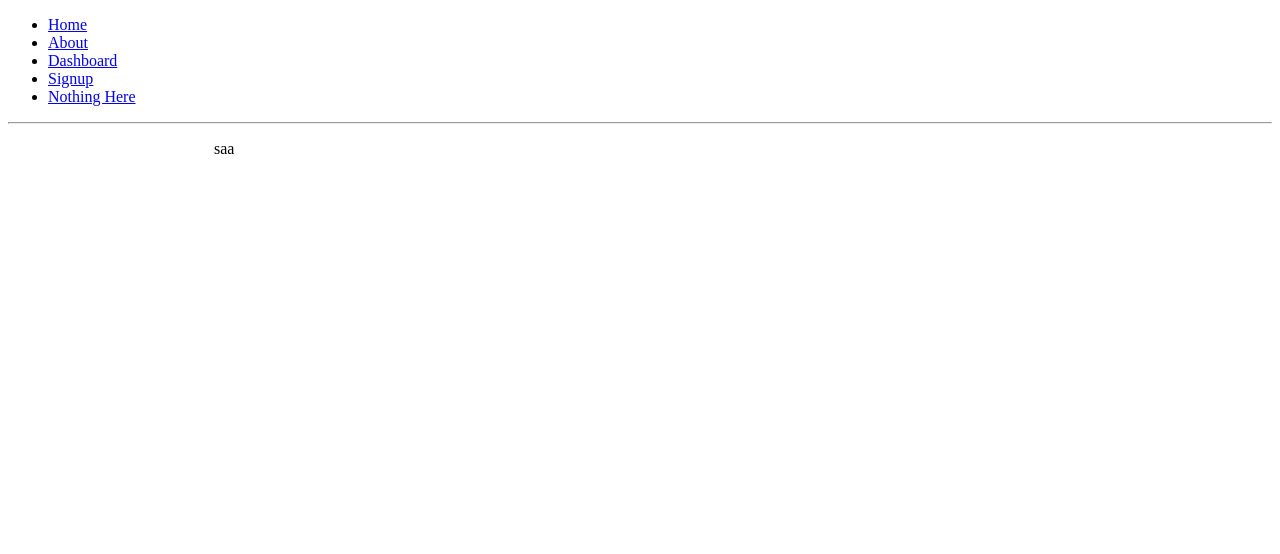
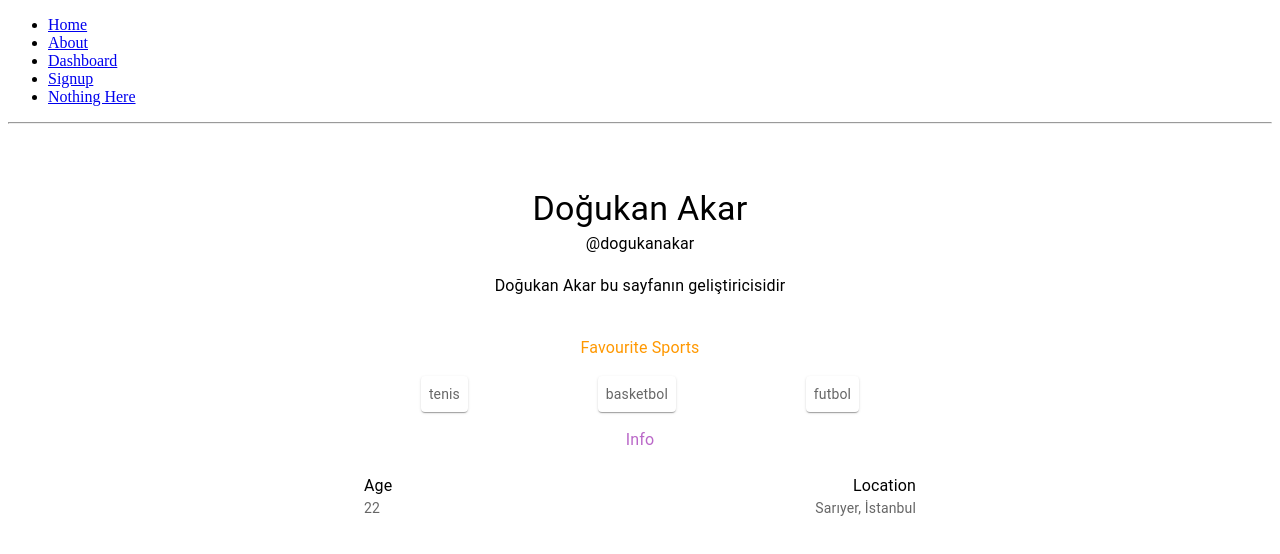
Before and after one commit to bounswe/2021SpringGroup2, a React app in the folder frontend/: page /profile/1 in a window 1280 px wide. Shown: the top 554 px of the page. Built offline with nearby package versions, Linux system fonts and the light colour scheme.

Commit message:
#163 viewing events with dummy data

```diff
--- a/frontend/src/App.js
+++ b/frontend/src/App.js
@@ -25,7 +25,7 @@ const App = () => {
                     <Route path='signup' element={<Signup/>}/>
                     <Route path='profile' element={<Profile/>}>
                         <Route path="edit" element={<EditProfile/>}/>
-                        <Route path="*" element={<ViewProfile/>}/>
+                        <Route path=":userid" element={<ViewProfile/>}/>
                         <Route index element={<ViewProfile/>}/>
                     </Route>
                     <Route path="*" element={<Home />} />
--- a/frontend/src/Views/Profile/Index.js
+++ b/frontend/src/Views/Profile/Index.js
@@ -3,6 +3,6 @@ import Container from "@mui/material/Container";
 import {Outlet, Route} from "react-router-dom";
 
 
-const Index = props =><Container component="main" maxWidth="md"><Outlet/></Container>
+const Index = props =><Container component="main" maxWidth="sm"><Outlet/></Container>
 
 export default Index
--- a/frontend/src/Views/Profile/ViewProfile.js
+++ b/frontend/src/Views/Profile/ViewProfile.js
@@ -1,12 +1,145 @@
 import React from 'react'
 import Container from "@mui/material/Container";
-import {Route} from "react-router-dom";
+import {useParams} from "react-router-dom";
+import Grid from "@mui/material/Grid";
+import Typography from "@mui/material/Typography";
+import {createStyles, makeStyles, styled} from "@mui/styles";
+import Paper from "@mui/material/Paper";
+import Chip from "@mui/material/Chip";
+import Stack from "@mui/material/Stack";
+import {ListItemText} from "@mui/material";
 
+const Item = styled(Paper)(({ theme }) => ({
+    ...theme.typography.body2,
+    padding: theme.spacing(1),
+    textAlign: 'center',
+    color: theme.palette.text.secondary,
+}));
+const useStyles = makeStyles(theme => createStyles({
+    "@global": {
+        body: {
+            backgroundColor: theme.palette.common.white
+        }
+    },
+    paper: {
+        marginTop: theme.spacing(8),
+        display: "flex",
+        flexDirection: "column",
+        alignItems: "center"
+    },
+    fav: {
+        color: theme.palette.warning.light,
+        fontsize: 20,
+    },
+    other: {
+        color: theme.palette.secondary.light,
+        fontsize: 20,
+    },
+    info: {
+        color: theme.palette.primary.light,
+        fontsize: 20,
+    },
+    infotext: {
+        color: theme.palette.secondary.light,
+        fontsize: 20,
+    },
+}));
+
+const profile = {
+    firstName: {
+        value: "Doğukan",
+        changed: false,
+        error: undefined
+    },
+
+    lastName: {
+        value: "Akar",
+        changed: false,
+        error: undefined
+    },
+    username: {
+        value: "dogukanakar",
+        changed: false,
+        error: undefined
+    },
+    bio: {
+        value: "Doğukan Akar bu sayfanın geliştiricisidir",
+        changed: false,
+        error: undefined
+    },
+    age: {
+        value: "22",
+        changed: false,
+        error: undefined
+    },
+    location: {
+        value: "Sarıyer, İstanbul",
+        changed: false,
+        error: undefined
+    },
+    favSports: {
+        value: ["tenis", "basketbol", "futbol"],
+        changed: false,
+        error: undefined
+    },
+}
 
 const Index = props =>{
+    const classes = useStyles()
+    const params = useParams()
+    const userid = params.userid
+    console.log(userid)
+    return(
+        <div className={classes.paper}>
+            <Grid container spacing={2}>
+                <Grid item xs={12} sm={12}>
+                    <Typography variant="h4" component="div" align={"center"}>
+                        {profile.firstName.value} {profile.lastName.value}
+                    </Typography>
+                    <Typography variant="subtitle1" component="div" align={"center"}>
+                        @{profile.username.value}
+                    </Typography>
+                </Grid>
+                <Grid item xs={12} sm={12}>
+                    <Typography gutterBottom variant="body1" align={"center"}>
+                        {profile.bio.value}
+                    </Typography>
+                </Grid>
+                <Grid item xs={12} sm={12}>
+                </Grid>
+                <Grid item xs={12} sm={12}>
+                    <Typography className={classes.fav} variant="body1" align={"center"}>
+                        Favourite Sports
+                    </Typography>
+                </Grid>
+                <Grid item xs={12} sm={12}>
+                    <Stack spacing={2} direction={"row"} justifyContent={"space-around"}>
+                        {
+                            profile.favSports.value.map((f, i)=>(
+                                <Item key={i}>{f}</Item>
+                            ))
+                        }
+                    </Stack>
+                </Grid>
+                <Grid item xs={12} sm={12}>
+                    <Typography className={classes.other} variant="body1" align={"center"}>
+                        Info
+                    </Typography>
+                </Grid>
+                <Grid item xs={12} sm={12}>
+                    <Grid container spacing={2} justifyContent={"space-between"}>
+                        <Grid item xs={12} sm={6}>
+                            <ListItemText primary="Age" secondary={profile.age.value} />
+                        </Grid>
+                        <Grid item xs={12} sm={6}>
+                            <ListItemText style={{textAlign:"right"}} primary="Location" secondary={profile.location.value} />
+                        </Grid>
+                    </Grid>
+                </Grid>
 
-    return(
-        <p>saa  </p>
+            </Grid>
+
+        </div>
     )
 
 }
```
